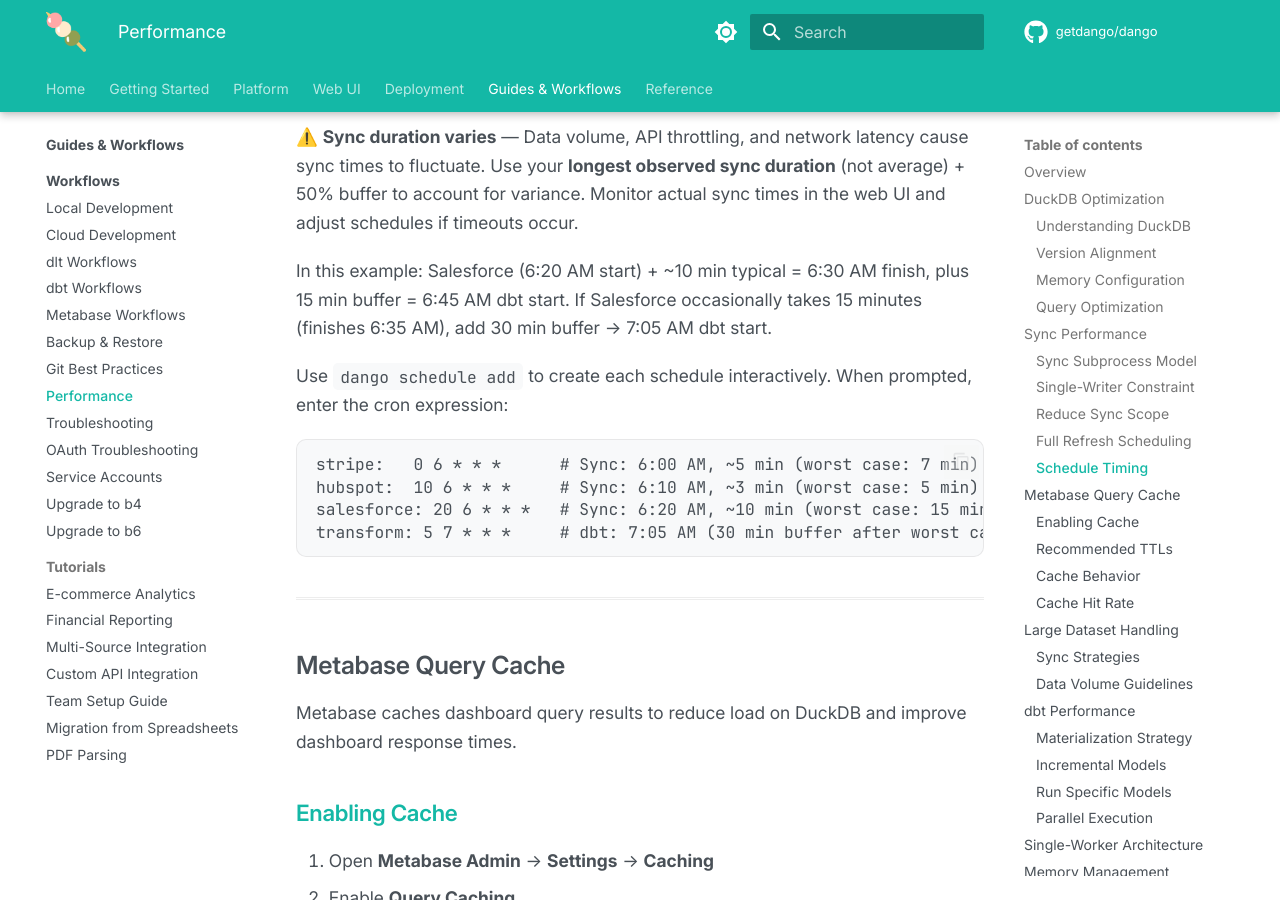
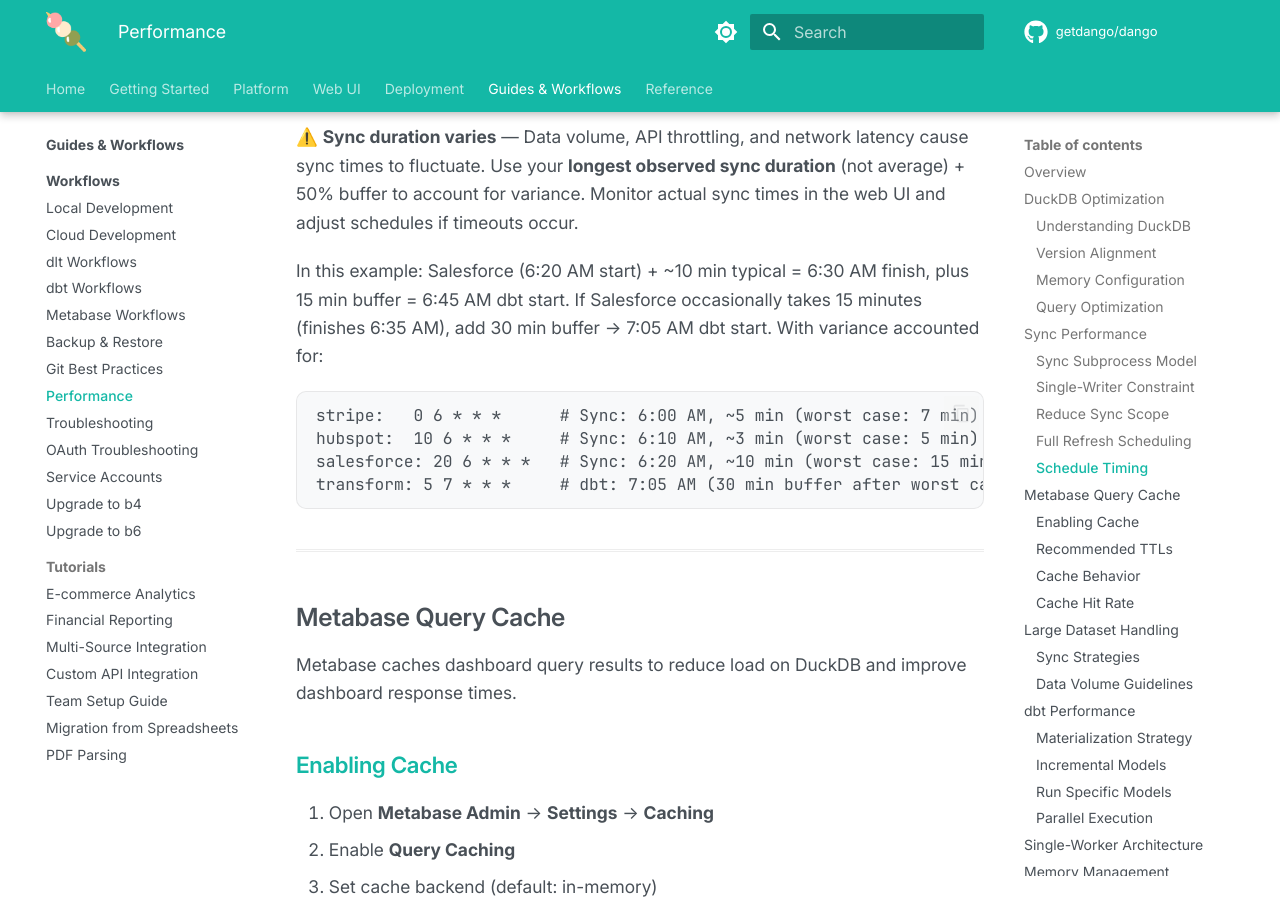
Before and after one commit to getdango/docs, an MkDocs documentation site: the page built from docs/workflows/performance.md, in a window 1280 px wide and 900 px high, scrolled down 4558 px. Built offline with MkDocs 1.6.1 and Material for MkDocs 9.7.7, drawn with Linux system fonts in a browser that asks for light colours; comment, search, counter and statistics services are not loaded; the version menu is left out.

Commit message:
Fix: remove redundant dango schedule add instruction
Consolidate duplicate instruction from lines 157 and 177. The section now has
a single 'Use dango schedule add' instruction followed by both bad/good example
and comprehensive variance example. Improves clarity and follows DRY principle.

````diff
--- a/docs/workflows/performance.md
+++ b/docs/workflows/performance.md
@@ -172,9 +172,7 @@
 
 ⚠️ **Sync duration varies** — Data volume, API throttling, and network latency cause sync times to fluctuate. Use your **longest observed sync duration** (not average) + 50% buffer to account for variance. Monitor actual sync times in the web UI and adjust schedules if timeouts occur.
 
-In this example: Salesforce (6:20 AM start) + ~10 min typical = 6:30 AM finish, plus 15 min buffer = 6:45 AM dbt start. If Salesforce occasionally takes 15 minutes (finishes 6:35 AM), add 30 min buffer → 7:05 AM dbt start.
-
-Use `dango schedule add` to create each schedule interactively. When prompted, enter the cron expression:
+In this example: Salesforce (6:20 AM start) + ~10 min typical = 6:30 AM finish, plus 15 min buffer = 6:45 AM dbt start. If Salesforce occasionally takes 15 minutes (finishes 6:35 AM), add 30 min buffer → 7:05 AM dbt start. With variance accounted for:
 
 ```
 stripe:   0 6 * * *      # Sync: 6:00 AM, ~5 min (worst case: 7 min)
````
